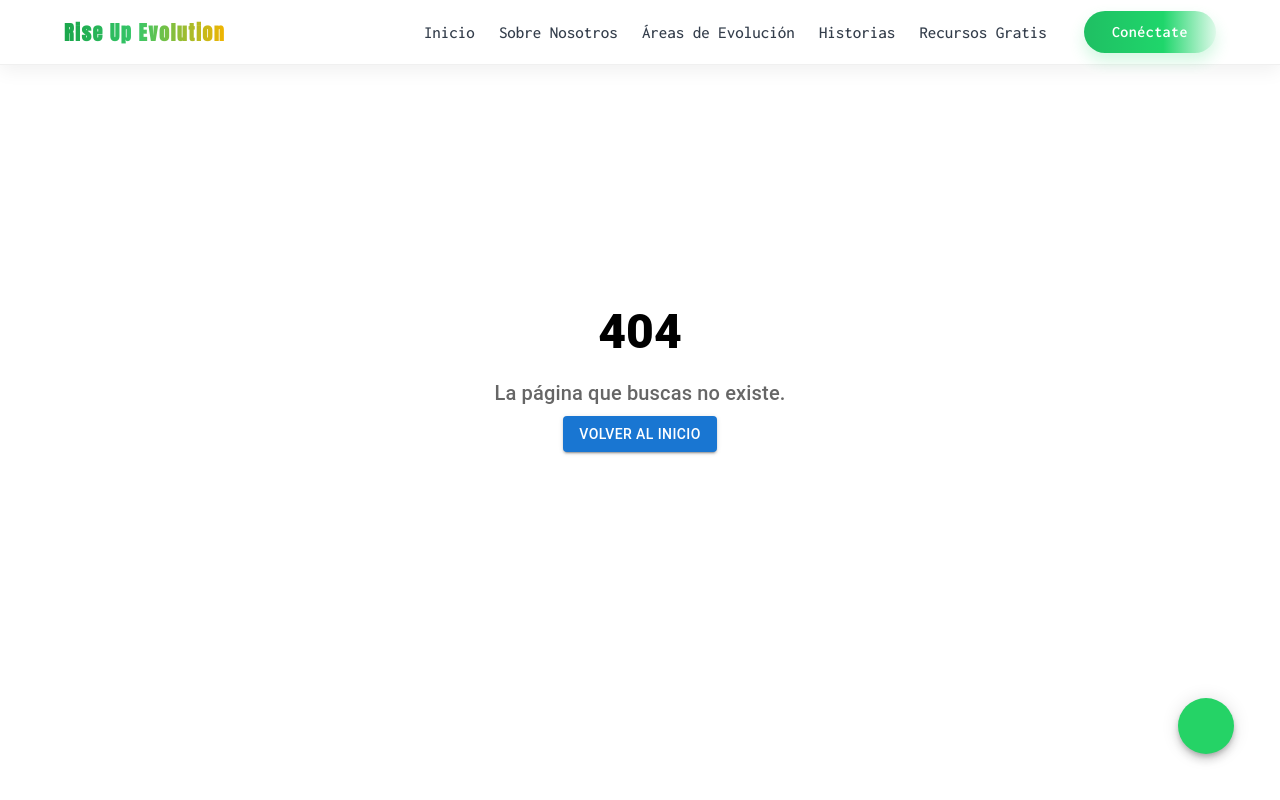
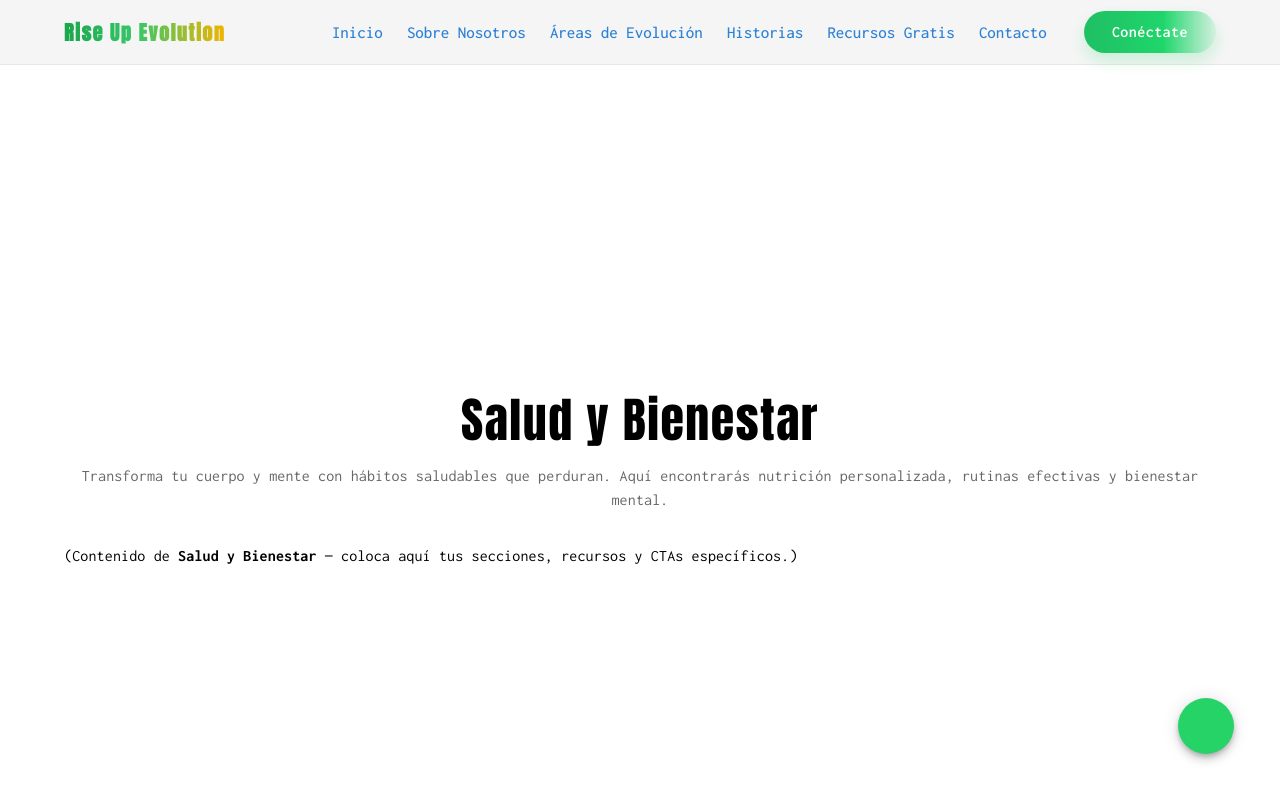
Before and after one commit to CieloVerdeGS/RyseUp_Evolution, a React (Vite) app: page /areas-de-evolucion in a window 1280 px wide. Before the commit this address had no page. Shown: the top 800 px of the page. Built offline with nearby package versions, Linux system fonts and the light colour scheme; some icons are missing.

Commit message:
redireccion y areas de evolucion

```diff
--- a/src/App.jsx
+++ b/src/App.jsx
@@ -1,12 +1,9 @@
-import { Routes, Route } from "react-router-dom";
+ import { Routes, Route } from "react-router-dom";
 import Header from "./components/header";
-import Home from "../src/pages/Home";
-import NotFound from "../src/pages/NotFound";
+import Home from "./pages/Home";
+import EvolutionAreasPage from "./pages/EvolutionAreas";
+import NotFound from "./pages/NotFound";
 import WhatsAppFab from "./components/whatsAppFab";
-import HealthAndWellness from "../src/pages/HealthAndWellness";
-import Business from "../src/pages/Business";
-import PersonalAndSpiritual from "../src/pages/PersonalAndSpiritual";
-import Dreams from "../src/pages/Dreams";
 
 export default function App() {
   return (
@@ -15,14 +12,10 @@ export default function App() {
       <main id="main">
         <Routes>
           <Route path="/" element={<Home />} />
-          <Route path="/salud-y-bienestar" element={<HealthAndWellness />} />
-          <Route path="/negocios" element={<Business />} />
-          <Route path="/personal-y-espiritual" element={<PersonalAndSpiritual />} />
-          <Route path="/suenos" element={<Dreams />} />
+          <Route path="/areas-de-evolucion" element={<EvolutionAreasPage />} /> {/* ✅ */}
           <Route path="*" element={<NotFound />} />
         </Routes>
       </main>
-
       <WhatsAppFab phone="57300XXXXXXX" />
     </>
   );
--- a/src/components/header/index.jsx
+++ b/src/components/header/index.jsx
@@ -13,20 +13,29 @@ import {
 } from "@mui/material";
 import MenuIcon from "@mui/icons-material/Menu";
 import CloseRoundedIcon from "@mui/icons-material/CloseRounded";
+import { useLocation, useNavigate } from "react-router-dom";
 import "./styles.css";
 
 const NAV = [
-  { label: "Inicio", href: "#inicio" },
-  { label: "Sobre Nosotros", href: "#somos" },
-  { label: "Áreas de Evolución", href: "#areas" },
-  { label: "Historias", href: "#historia" },
-  { label: "Recursos Gratis", href: "#recursos" },
-  // { label: "Blog", href: "#blog" },
+  { label: "Inicio", anchor: "inicio" },
+  { label: "Sobre Nosotros", anchor: "somos" },
+  { label: "Áreas de Evolución", anchor: "areas" },
+  { label: "Historias", anchor: "historia" },
+  { label: "Recursos Gratis", anchor: "recursos" },
+  { label: "Contacto", anchor: "contacto" },
 ];
 
-const Header = () => {
+// helper para scroll interno
+const scrollToId = (id) => {
+  const el = document.getElementById(id);
+  if (el) el.scrollIntoView({ behavior: "smooth", block: "start" });
+};
+
+export default function Header() {
   const [open, setOpen] = useState(false);
   const [scrolled, setScrolled] = useState(false);
+  const location = useLocation();
+  const navigate = useNavigate();
 
   useEffect(() => {
     const onScroll = () => setScrolled(window.scrollY > 8);
@@ -35,10 +44,16 @@ const Header = () => {
     return () => window.removeEventListener("scroll", onScroll);
   }, []);
 
-  const handleNavClick = (href) => (e) => {
+  const goAnchor = (anchor) => (e) => {
     e.preventDefault();
-    const el = document.querySelector(href);
-    if (el) el.scrollIntoView({ behavior: "smooth", block: "start" });
+    // si ya estamos en Home, scroll directo
+    if (location.pathname === "/") {
+      scrollToId(anchor);
+      setOpen(false);
+      return;
+    }
+    // si estamos en otra ruta, navegar a Home con estado y que Home haga el scroll
+    navigate("/", { state: { anchor } });
     setOpen(false);
   };
 
@@ -46,8 +61,8 @@ const Header = () => {
     <AppBar
       position="fixed"
       elevation={0}
-      color="white"
-      className={`header-appbar is-scrolled`}
+      color="default"
+      className={`header-appbar ${scrolled ? "is-scrolled" : ""}`}
     >
       <Container maxWidth="lg">
         <Toolbar disableGutters className="header-toolbar">
@@ -55,46 +70,47 @@ const Header = () => {
             className="brand"
             role="button"
             tabIndex={0}
-            onClick={handleNavClick("#inicio")}
+            onClick={goAnchor("inicio")}
           >
             <span className="title-font">Rise Up Evolution</span>
           </Box>
 
           <Box className="spacer" />
 
-          {/* Nav desktop/tablet ancho */}
+          {/* Nav (desktop) */}
           <Box
-            className="nav-links roboto dark-blue-color"
+            className="nav-links text-font"
             sx={{ display: { xs: "none", md: "flex" }, gap: "24px", mr: 1.5 }}
           >
             {NAV.map((item) => (
               <MuiLink
-                key={item.href}
-                href={item.href}
+                key={item.anchor}
+                href={`/#${item.anchor}`}
                 underline="none"
-                className="nav-link dark-blue-color text-font"
-                onClick={handleNavClick(item.href)}
+                className="nav-link text-font"
+                onClick={goAnchor(item.anchor)}
               >
                 {item.label}
               </MuiLink>
             ))}
           </Box>
 
-          {/* CTA desktop */}
+          {/* CTA (desktop) */}
           <Button
-            className="cta-btn text-font white-color cta-btn"
-            onClick={handleNavClick("#contacto")}
+            className="cta-btn text-font"
+            onClick={goAnchor("contacto")}
             sx={{ display: { xs: "none", md: "inline-flex" } }}
           >
             Conéctate
           </Button>
 
+          {/* Burger (mobile) */}
           <IconButton
             className="menu-btn"
             edge="end"
             aria-label="open menu"
             onClick={() => setOpen(true)}
-            sx={{ display: { xs: "inline-flex", md: "none" } }} // <- oculta en desktop
+            sx={{ display: { xs: "inline-flex", md: "none" } }}
           >
             <MenuIcon />
           </IconButton>
@@ -108,14 +124,9 @@ const Header = () => {
         onClose={() => setOpen(false)}
         PaperProps={{
           className: "drawer-paper",
-          sx: {
-            backgroundColor: "#fff",
-            padding: "1.2rem",
-            fontFamily: "'Inconsolata', monospace",
-          },
+          sx: { backgroundColor: "#fff", p: "1.2rem" },
         }}
       >
-        {/* Header del Drawer */}
         <Box
           className="drawer-header"
           sx={{
@@ -125,69 +136,32 @@ const Header = () => {
             mb: 2,
           }}
         >
-          <span
-            className="brand brand--small title-font"
-            style={{
-              fontFamily: "'Anton', sans-serif",
-              fontSize: "1.5rem",
-              letterSpacing: "0.05em",
-              color: "#12b159",
-            }}
-          >
+          <span className="brand brand--small title-font" style={{ color: "#12b159" }}>
             Rise Up Evolution
           </span>
-
           <IconButton aria-label="close menu" onClick={() => setOpen(false)}>
             <CloseRoundedIcon />
           </IconButton>
         </Box>
 
-        {/* Lista de enlaces */}
-        <List
-          className="drawer-list"
-          sx={{
-            "& .MuiListItemButton-root": {
-              fontFamily: "'Inconsolata', monospace",
-              textAlign: "center",
-              borderRadius: "8px",
-              mb: 1,
-              transition: "background 0.3s ease, color 0.3s ease",
-              "&:hover": {
-                background: "rgba(18, 177, 89, 0.08)",
-                color: "#12b159",
-              },
-            },
-            "& .MuiListItemText-primary": {
-              fontSize: "1.1rem",
-              fontWeight: 500,
-              letterSpacing: "0.03em",
-            },
-          }}
-        >
+        <List className="drawer-list">
           {NAV.map((item) => (
-            <ListItemButton key={item.href} onClick={handleNavClick(item.href)}>
-              <p>{item.label}</p>
+            <ListItemButton key={item.anchor} onClick={goAnchor(item.anchor)}>
+              <p className="text-font">{item.label}</p>
             </ListItemButton>
           ))}
 
-          {/* Botón CTA */}
           <Button
             fullWidth
-            onClick={handleNavClick("#contacto")}
+            onClick={goAnchor("contacto")}
             sx={{
               mt: 2,
               py: 1.2,
-              borderRadius: "50px",
-              fontFamily: "'Inconsolata', monospace",
-              fontWeight: 600,
+              borderRadius: "9999px",
+              fontWeight: 700,
               background: "linear-gradient(90deg, #12b159, #F4C542)",
               color: "#fff",
               textTransform: "none",
-              fontSize: "1rem",
-              transition: "background 0.3s ease",
-              "&:hover": {
-                background: "linear-gradient(90deg, #0e9448, #d4a731)",
-              },
             }}
           >
             Conéctate
@@ -196,6 +170,4 @@ const Header = () => {
       </Drawer>
     </AppBar>
   );
-};
-
-export default Header;
+}
--- /dev/null
+++ b/src/pages/EvolutionAreas/index.jsx
@@ -0,0 +1,60 @@
+// src/pages/EvolutionAreas.jsx
+import { useEffect } from "react";
+import { useSearchParams } from "react-router-dom";
+import { Container, Box, Typography } from "@mui/material";
+
+const AREA_CONTENT = {
+  wellness: {
+    title: "Salud y Bienestar",
+    intro:
+      "Transforma tu cuerpo y mente con hábitos saludables que perduran. Aquí encontrarás nutrición personalizada, rutinas efectivas y bienestar mental.",
+  },
+  business: {
+    title: "Negocios",
+    intro:
+      "Desarrolla habilidades y mentalidad para impulsar tu crecimiento profesional y empresarial con estrategias prácticas.",
+  },
+  spiritual: {
+    title: "Personal y Espiritual",
+    intro:
+      "Conecta con tu esencia, profundiza tu autoconocimiento y alinea tus decisiones con tu propósito.",
+  },
+  dreams: {
+    title: "Sueños",
+    intro:
+      "Define objetivos claros, planifica con intención y celebra tus logros en el camino hacia tus grandes metas.",
+  },
+};
+
+export default function EvolutionAreasPage() {
+  const [params] = useSearchParams();
+  const areaKey = params.get("area") || "wellness"; // default si no viene param
+  const data = AREA_CONTENT[areaKey] || AREA_CONTENT.wellness;
+
+  useEffect(() => {
+    window.scrollTo(0, 0);
+  }, [areaKey]);
+
+  return (
+    <section className="section-root" style={{ padding: "80px 0" }}>
+      <Container maxWidth="lg">
+        <Box sx={{ textAlign: "center", mb: 2 }}>
+          <Typography variant="h3" className="title-font" gutterBottom>
+            {data.title}
+          </Typography>
+          <Typography variant="body1" className="text-font" color="text.secondary">
+            {data.intro}
+          </Typography>
+        </Box>
+
+        {/* Aquí renderizas lo que quieras para cada área:
+            cards, módulos, CTAs, etc. Puedes ramificar por areaKey */}
+        <Box sx={{ mt: 4 }}>
+          <Typography className="text-font">
+            (Contenido de <b>{data.title}</b> — coloca aquí tus secciones, recursos y CTAs específicos.)
+          </Typography>
+        </Box>
+      </Container>
+    </section>
+  );
+}
--- a/src/pages/Home/index.jsx
+++ b/src/pages/Home/index.jsx
@@ -1,13 +1,16 @@
-import Hero from "./sections/hero/hero";
-import WeAre from "./sections/weAre/weAre";
-import OurValues from "./sections/ourValues/ourValues";
-import EvolutionAreas from "./sections/evolutionAreas/evolutionAreas";
-import Challenge from "./sections/challenge/challenge";
-import History from "./sections/history/history";
-import BlogAndResources from "./sections/blogAndResources/blogAndResources";
-import Contact from "./sections/contact/contact";
+// src/pages/Home/index.jsx
+import "./styles.css";
+import useScrollToAnchor from "../../router/useScrollToAnchor";
+
+import Hero from "../home/sections/hero/hero";
+import WeAre from "../home/sections/weAre/weAre";
+import OurValues from "../home/sections/ourValues/ourValues";
+import EvolutionAreas from "../home/sections/evolutionAreas/evolutionAreas";
+import Challenge from "../home/sections/challenge/challenge";
+import History from "../home/sections/history/history";
+import BlogAndResources from "../home/sections/blogAndResources/blogAndResources";
+import Contact from "../home/sections/contact/contact";
 import Footer from "../../components/footer";
-import "./styles.css";
 
 const Section = ({ id, children }) => (
   <section id={id} className="snap-section">
@@ -16,33 +19,20 @@ const Section = ({ id, children }) => (
 );
 
 export default function Home() {
+  useScrollToAnchor();
+
   return (
     <main className="snap-parent">
-      <Section id="inicio">
-        <Hero />
-      </Section>
-      <Section id="somos">
-        <WeAre />
-      </Section>
-      <Section id="valores">
-        <OurValues />
-      </Section>
-      <Section id="areas">
-        <EvolutionAreas />
-      </Section>
-      <Section id="desafio">
-        <Challenge />
-      </Section>
-      <Section id="historia">
-        <History />
-      </Section>
-      <Section id="recursos">
-        <BlogAndResources />
-      </Section>
-      <Section id="contacto">
-        <Contact />
-      </Section>
-      <section id="footer" className="footer-section">
+      <Section id="inicio"><Hero /></Section>
+      <Section id="somos"><WeAre /></Section>
+      <Section id="valores"><OurValues /></Section>
+      <Section id="areas"><EvolutionAreas /></Section>
+      <Section id="desafio"><Challenge /></Section>
+      <Section id="historia"><History /></Section>
+      <Section id="recursos"><BlogAndResources /></Section>
+      <Section id="contacto"><Contact /></Section>
+
+      <section id="footer" className="snap-section footer-section">
         <Footer />
       </section>
     </main>
--- a/src/pages/Home/sections/evolutionAreas/evolutionAreas.jsx
+++ b/src/pages/Home/sections/evolutionAreas/evolutionAreas.jsx
@@ -1,3 +1,5 @@
+// src/pages/home/sections/evolutionAreas/EvolutionAreas.jsx
+import { useNavigate } from "react-router-dom";
 import {
   Container,
   Box,
@@ -14,173 +16,78 @@ import RocketLaunchRoundedIcon from "@mui/icons-material/RocketLaunchRounded";
 import "./styles.css";
 
 const AREAS = [
-  {
-    key: "wellness",
-    title: "Salud y Bienestar",
-    url: "/salud-y-bienestar",
+  { key: "wellness", title: "Salud y Bienestar", url: "/salud-y-bienestar",
     img: "https://images.unsplash.com/photo-1551183053-bf91a1d81141?q=80&w=1600&auto=format&fit=crop",
-    color: "#13b15a",
-    ctaColor: "#12b159",
-    ctaText: "Explorar Salud y Bienestar",
-    icon: <RestaurantRoundedIcon />,
-    bullets: [
-      "Nutrición personalizada",
-      "Rutinas de ejercicio efectivas",
-      "Mindfulness y bienestar mental",
-    ],
-  },
-  {
-    key: "business",
-    title: "Negocios",
-    url: "/negocios",
+    color: "#13b15a", ctaText: "Explorar Salud y Bienestar", icon: <RestaurantRoundedIcon />,
+    bullets: ["Nutrición personalizada","Rutinas de ejercicio efectivas","Mindfulness y bienestar mental"] },
+  { key: "business", title: "Negocios", url: "/negocios",
     img: "https://images.unsplash.com/photo-1556761175-4b46a572b786?q=80&w=1600&auto=format&fit=crop",
-    color: "#f2b400",
-    ctaColor: "#f2b400",
-    ctaText: "Explorar Negocios",
-    icon: <BusinessCenterRoundedIcon />,
-    bullets: [
-      "Estrategias de networking",
-      "Liderazgo auténtico",
-      "Crecimiento empresarial",
-    ],
-  },
-  {
-    key: "spiritual",
-    title: "Personal y Espiritual",
-    url: "/personal-y-espiritual",
-    img: "https://images.unsplash.com/photo-1556761175-4b46a572b786?q=80&w=1600&auto=format&fit=crop",
-    color: "#bb39ff",
-    ctaColor: "#d240ff",
-    ctaText: "Explorar Personal y Espiritual",
-    icon: <AutoAwesomeRoundedIcon />,
-    bullets: [
-      "Autoconocimiento profundo",
-      "Prácticas espirituales",
-      "Conexión con propósito",
-    ],
-  },
-  {
-    key: "dreams",
-    title: "Sueños",
-    url: "/suenos",
+    color: "#f2b400", ctaText: "Explorar Negocios", icon: <BusinessCenterRoundedIcon />,
+    bullets: ["Estrategias de networking","Liderazgo auténtico","Crecimiento empresarial"] },
+  { key: "spiritual", title: "Personal y Espiritual", url: "/personal-y-espiritual",
+    img: "https://images.unsplash.com/photo-1494797710133-75ad3b87a5f2?q=80&w=1600&auto=format&fit=crop",
+    color: "#bb39ff", ctaText: "Explorar Personal y Espiritual", icon: <AutoAwesomeRoundedIcon />,
+    bullets: ["Autoconocimiento profundo","Prácticas espirituales","Conexión con propósito"] },
+  { key: "dreams", title: "Sueños", url: "/suenos",
     img: "https://images.unsplash.com/photo-1517841905240-472988babdf9?q=80&w=1600&auto=format&fit=crop",
-    color: "#3487ff",
-    ctaColor: "#2f82ff",
-    ctaText: "Explorar Sueños",
-    icon: <RocketLaunchRoundedIcon />,
-    bullets: [
-      "Claridad en objetivos",
-      "Planificación estratégica",
-      "Celebración de logros",
-    ],
-  },
+    color: "#3487ff", ctaText: "Explorar Sueños", icon: <RocketLaunchRoundedIcon />,
+    bullets: ["Claridad en objetivos","Planificación estratégica","Celebración de logros"] },
 ];
 
-const EvolutionAreas = ({ id = "areas" }) => {
+export default function EvolutionAreas({ id = "areas" }) {
+  const navigate = useNavigate();
+
+  const goToAreaPage = (areaKey) => () => {
+    // 👉 navega a /areas-de-evolucion con ?area=<key>
+    navigate(`/areas-de-evolucion?area=${encodeURIComponent(areaKey)}`);
+  };
+
   return (
-    <section
-      id={id}
-      className="section-root areas-root"
-      style={{ scrollSnapAlign: "start" }}
-    >
+    <section id={id} className="section-root areas-root" style={{ scrollSnapAlign: "start" }}>
       <Container maxWidth="lg">
         <Box className="values-header">
-          <Typography
-            variant="h3"
-            className="values-title title-font"
-            gutterBottom
-          >
+          <Typography variant="h3" className="values-title title-font" gutterBottom>
             Nuestros <span className="accent-gradient">Valores</span>
           </Typography>
-          <Typography
-            variant="body1"
-            color="text.secondary"
-            className="values-subtitle text-font"
-          >
-            Estos principios guían cada decisión que tomamos y cada paso que
-            damos en nuestro camino hacia la evolución.
+          <Typography variant="body1" color="text.secondary" className="values-subtitle text-font">
+            Estos principios guían cada decisión que tomamos y cada paso que damos en nuestro camino hacia la evolución.
           </Typography>
         </Box>
 
-        {/* 👇 Layout con divs */}
-        <div className="areas-grid mb-80 ">
+        <div className="areas-grid mb-80">
           {AREAS.map((a) => (
             <div key={a.key} className="areas-item">
               <div className="area-card" elevation={6}>
-                <CardActionArea
-                  onClick={() =>
-                    document
-                      .querySelector("#contacto")
-                      ?.scrollIntoView({ behavior: "smooth" })
-                  }
-                >
+                <CardActionArea onClick={goToAreaPage(a.key)}>
                   <Box className="media-wrap">
-                    <CardMedia
-                      component="img"
-                      src={a.img}
-                      alt={a.title}
-                      className="area-media text-font"
-                    />
-                    <span
-                      className="corner-shape text-font"
-                      style={{ background: a.color }}
-                    />
+                    <CardMedia component="img" src={a.img} alt={a.title} className="area-media text-font" />
+                    <span className="corner-shape text-font" style={{ background: a.color }} />
                     <Chip
                       icon={a.icon}
                       label={a.title}
                       className="area-badge text-font"
-                      sx={{
-                        bgcolor: "rgba(0,0,0,0.4)",
-                        color: "#fff",
-                        "& .MuiChip-icon": { color: "#fff" },
-                      }}
+                      sx={{ bgcolor: "rgba(0,0,0,0.4)", color: "#fff", "& .MuiChip-icon": { color: "#fff" } }}
                     />
                   </Box>
                 </CardActionArea>
 
                 <CardContent className="area-content">
-                  <p
-                    variant="body1"
-                    color="text.secondary"
-                    className="text-font"
-                    mb={1.5}
-                  >
-                    {a.key === "wellness" &&
-                      "Transforma tu cuerpo y mente con hábitos saludables que perduran. Descubre el poder de una vida equilibrada."}
-                    {a.key === "business" &&
-                      "Desarrolla las habilidades y mentalidad necesarias para crear el éxito profesional que deseas."}
-                    {a.key === "spiritual" &&
-                      "Conecta con tu esencia más profunda y desarrolla la sabiduría interior que te guiará hacia tu propósito."}
-                    {a.key === "dreams" &&
-                      "Convierte tus sueños más grandes en realidad con estrategias probadas y el mindset correcto."}
+                  <p className="text-font" style={{ marginBottom: 12 }}>
+                    {a.key === "wellness" && "Transforma tu cuerpo y mente con hábitos saludables que perduran. Descubre el poder de una vida equilibrada."}
+                    {a.key === "business" && "Desarrolla las habilidades y mentalidad necesarias para crear el éxito profesional que deseas."}
+                    {a.key === "spiritual" && "Conecta con tu esencia más profunda y desarrolla la sabiduría interior que te guiará hacia tu propósito."}
+                    {a.key === "dreams" && "Convierte tus sueños más grandes en realidad con estrategias probadas y el mindset correcto."}
                   </p>
 
-                  <ul dense disablePadding className="area-bullets text-font">
+                  <ul className="area-bullets text-font">
                     {a.bullets.map((b, idx) => (
-                      <li
-                        key={idx}
-                        disableGutters
-                        className="area-bullet-item text-font"
-                      >
-                        <span primaryTypographyProps={{ variant: "body2" }}>
-                          {b}
-                        </span>
+                      <li key={idx} className="area-bullet-item text-font">
+                        <span>{b}</span>
                       </li>
                     ))}
                   </ul>
 
-                  <div
-                    variant="contained"
-                    size="large"
-                    className="area-cta text-font"
-                    style={{ "--area-color": a.color }}
-                    onClick={() =>
-                      window.location.replace(window.location.origin + a.url)
-                    }
-                    endIcon={
-                      <span style={{ fontWeight: 800, fontSize: 18 }}>→</span>
-                    }
-                  >
+                  <div className="area-cta text-font" style={{ "--area-color": a.color }} onClick={goToAreaPage(a.key)}>
                     {a.ctaText}
                   </div>
                 </CardContent>
@@ -191,6 +98,4 @@ const EvolutionAreas = ({ id = "areas" }) => {
       </Container>
     </section>
   );
-};
-
-export default EvolutionAreas;
+}
--- /dev/null
+++ b/src/router/useScrollToAnchor.jsx
@@ -0,0 +1,20 @@
+
+import { useEffect } from "react";
+import { useLocation, useNavigationType } from "react-router-dom";
+
+export default function useScrollToAnchor() {
+  const location = useLocation();
+  const navType = useNavigationType();
+
+  useEffect(() => {
+    const hash = location.hash?.replace("#", "");
+    const stateAnchor = location.state?.anchor;
+    const targetId = hash || stateAnchor;
+    if (!targetId) return;
+
+    requestAnimationFrame(() => {
+      const el = document.getElementById(targetId);
+      if (el) el.scrollIntoView({ behavior: "smooth", block: "start" });
+    });
+  }, [location, navType]);
+}
```
Also changed, not shown: src/pages/EvolutionAreas/styles.css (added).
